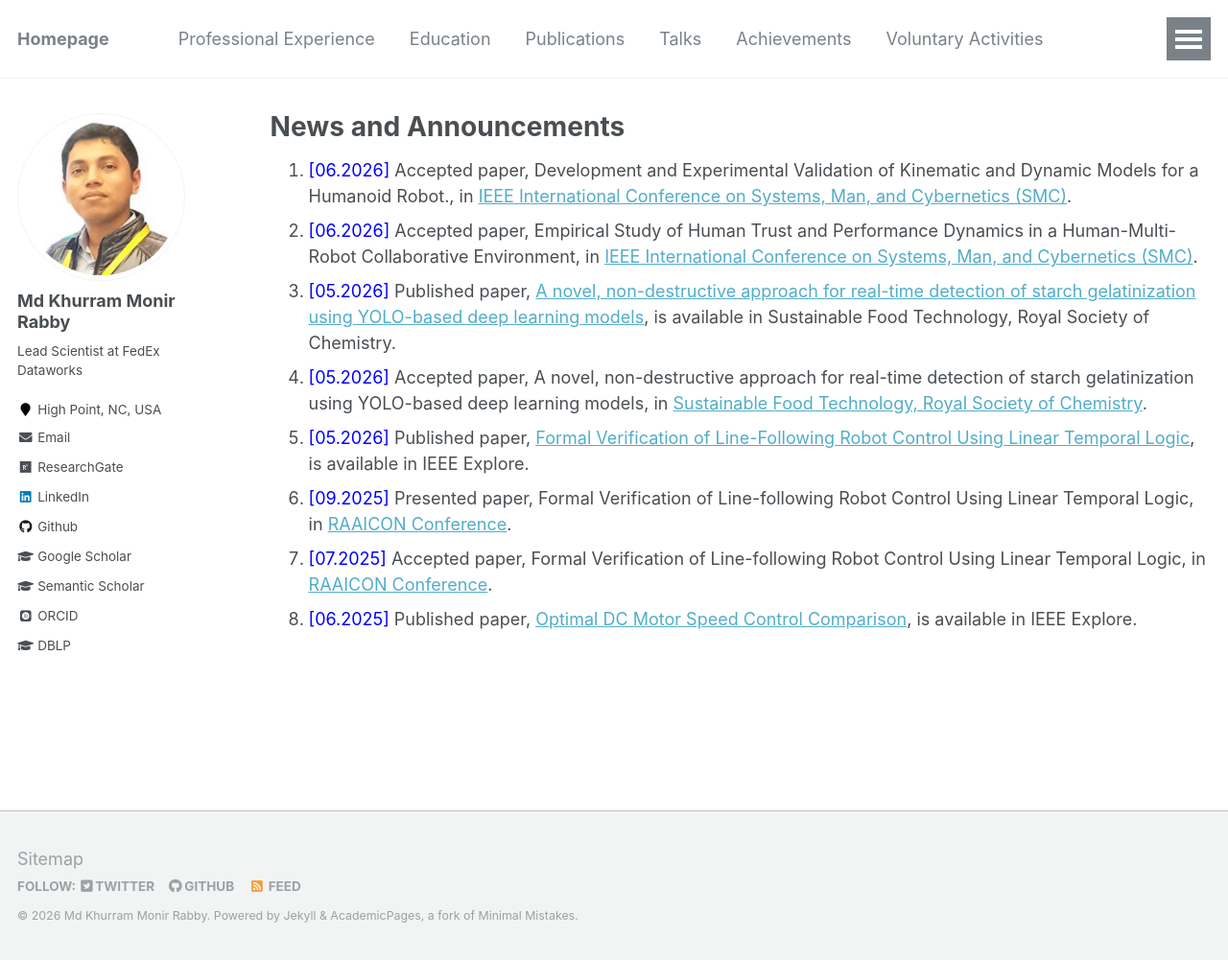
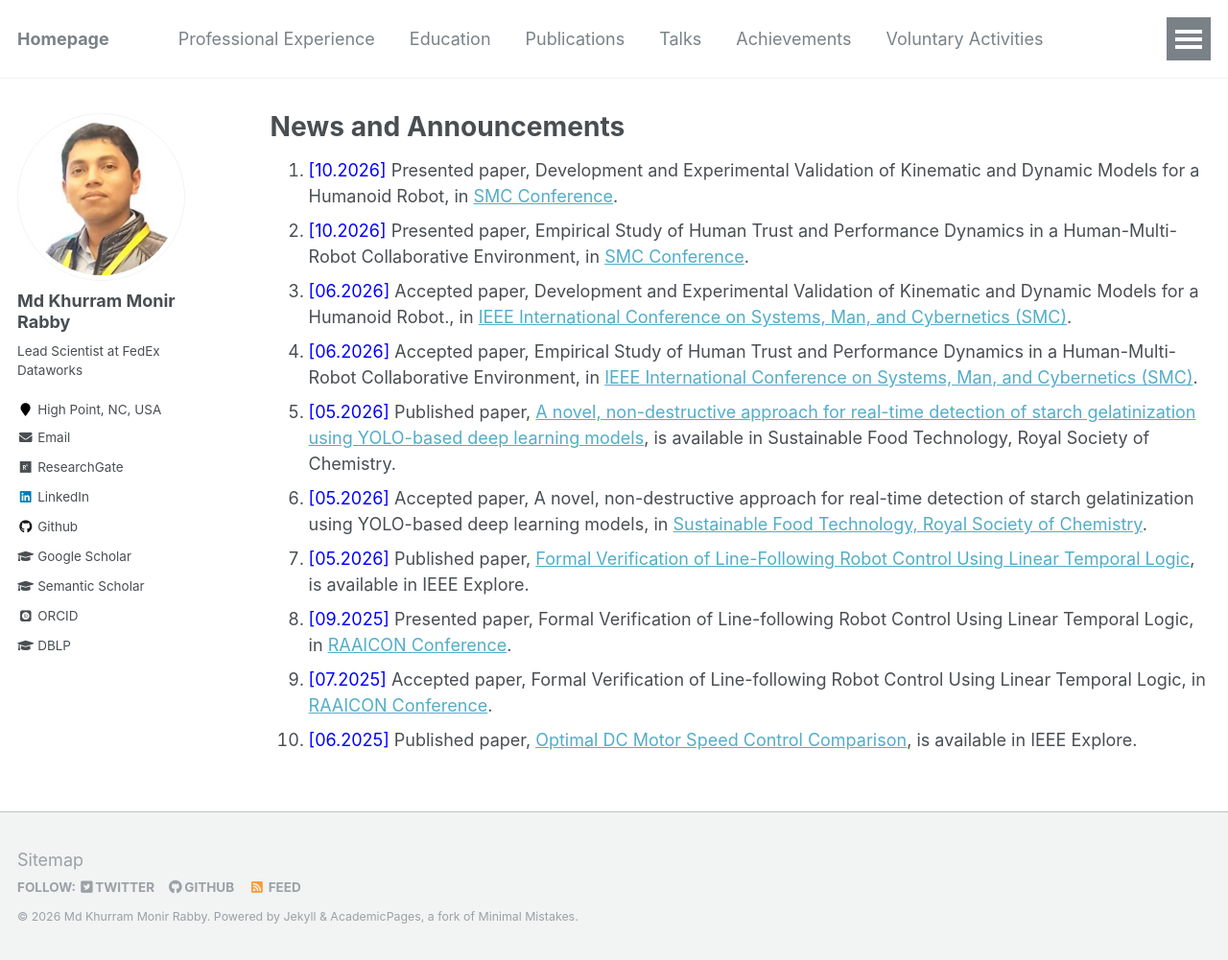
Before and after one commit to mkmrabby/mkmrabby.github.io, a Jekyll site: the page built from _pages/news_and_announcements.md, in a window 1280 px wide and 1001 px high. Shown: the whole window at 96% size. Built offline with Jekyll 4.4.1, drawn with Linux system fonts in a browser that asks for light colours; some web fonts are replaced.

Commit message:
Add new announcements for SMC Conference papers

```diff
--- a/_pages/news_and_announcements.md
+++ b/_pages/news_and_announcements.md
@@ -7,6 +7,8 @@ redirect_from:
   - /resume
 ---
 
+1. <span style="color:blue">[10.2026] </span> Presented paper, Development and Experimental Validation of Kinematic and Dynamic Models for a Humanoid Robot, in [SMC Conference](https://www.ieeesmc2026.org/SCHEDULE).
+1. <span style="color:blue">[10.2026] </span> Presented paper, Empirical Study of Human Trust and Performance Dynamics in a Human-Multi-Robot Collaborative Environment, in [SMC Conference](https://www.ieeesmc2026.org/SCHEDULE).
 1. <span style="color:blue">[06.2026] </span> Accepted paper,  Development and Experimental Validation of Kinematic and Dynamic Models for a Humanoid Robot., in [IEEE International Conference on Systems, Man, and Cybernetics (SMC)](https://www.ieeesmc2026.org/).
 1. <span style="color:blue">[06.2026] </span> Accepted paper,  Empirical Study of Human Trust and Performance Dynamics in a Human-Multi-Robot Collaborative Environment, in [IEEE International Conference on Systems, Man, and Cybernetics (SMC)](https://www.ieeesmc2026.org/).
 1. <span style="color:blue">[05.2026] </span> Published paper, [A novel, non-destructive approach for real-time detection of starch gelatinization using YOLO-based deep learning models](https://doi.org/10.1039/D6FB00010J), is available in Sustainable Food Technology, Royal Society of Chemistry.
```
